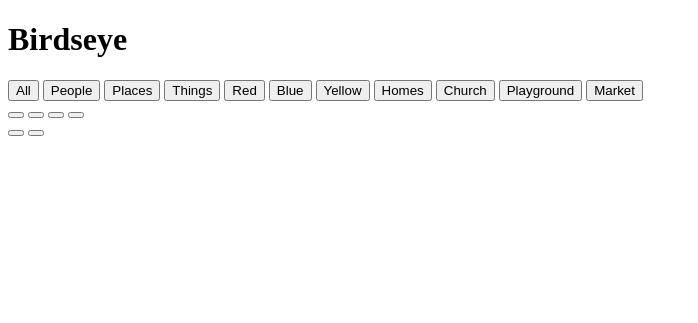
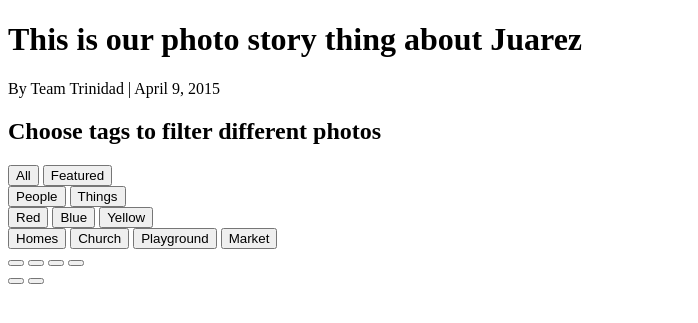
Before and after one commit to TylerFisher/birdseye, a Flask app: template template/templates/index.html in a window 1280 px wide. Shown: the top 323 px of the page, without its empty margins (0-698 px from the left). Run offline with Flask 2, Linux system fonts and the light colour scheme; the template is opened without the code that fills it, so the values that code supplies are empty.

Commit message:
working filters

```diff
--- a/template/less/lib/photoswipe-default-skin.less
+++ b/template/less/lib/photoswipe-default-skin.less
@@ -49,7 +49,7 @@
   opacity: 1; }
 
 .pswp__button, .pswp__button--arrow--left:before, .pswp__button--arrow--right:before {
-  background: url(default-skin.png) 0 0 no-repeat;
+  background: url(../img/default-skin.png) 0 0 no-repeat;
   background-size: 264px 88px;
   width: 44px;
   height: 44px; }
@@ -57,7 +57,7 @@
 @media (-webkit-min-device-pixel-ratio: 1.1), (min-resolution: 105dpi), (min-resolution: 1.1dppx) {
   /* Serve SVG sprite if browser supports SVG and resolution is more than 105dpi */
   .pswp--svg .pswp__button, .pswp--svg .pswp__button--arrow--left:before, .pswp--svg .pswp__button--arrow--right:before {
-    background-image: url(default-skin.svg); }
+    background-image: url(../img/default-skin.svg); }
 
   .pswp--svg .pswp__button--arrow--left, .pswp--svg .pswp__button--arrow--right {
     background: none; }
--- a/template/templates/_base.html
+++ b/template/templates/_base.html
@@ -6,6 +6,8 @@
 
     <!-- META TAGS -->
     {% include '_meta.html' %}
+
+    <link href='http://fonts.googleapis.com/css?family=Open+Sans:400,300,600|Merriweather:400,700' rel='stylesheet' type='text/css'>
 
     <!-- CSS -->
     {{ CSS.push('less/app.less') }}
--- a/template/templates/_meta.html
+++ b/template/templates/_meta.html
@@ -2,4 +2,3 @@
 <meta http-equiv="X-UA-Compatible" content="IE=edge" />
 <meta name="viewport" content="width=device-width, initial-scale=1.0, minimum-scale=1.0, maximum-scale=1.0" />
 <meta http-equiv="content-type" content="text/html; charset=utf-8" />
-<link rel="shortcut icon" href="http://media.npr.org/favicon.ico" />
--- a/template/templates/index.html
+++ b/template/templates/index.html
@@ -1,20 +1,31 @@
 {% extends '_base.html' %}
 
 {% block content %}
-<h1>Birdseye</h1>
+<h1>This is our photo story thing about Juarez</h1>
+<div class="byline">
+<p>By <span class="name">Team Trinidad</span> | April 9, 2015</p>
 
 <div class="filters">
-    <button class="filter" data-filter="*">All</button>
-    <button class="filter" data-filter=".people">People</button>
-    <button class="filter" data-filter=".places">Places</button>
-    <button class="filter" data-filter=".things">Things</button>
-    <button class="filter" data-filter=".red">Red</button>
-    <button class="filter" data-filter=".blue">Blue</button>
-    <button class="filter" data-filter=".yellow">Yellow</button>
-    <button class="filter" data-filter=".homes">Homes</button>
-    <button class="filter" data-filter=".church">Church</button>
-    <button class="filter" data-filter=".playground">Playground</button>
-    <button class="filter" data-filter=".market">Market</button>
+    <h2>Choose tags to filter different photos</h2>
+
+    <button class="btn filter" data-filter="*">All</button>
+    <button class="btn filter" data-filter="*">Featured</button>
+
+    <div class="filter-group" data-filter-group="object">
+        <button class="btn filter" data-filter=".people">People</button>
+        <button class="btn filter" data-filter=".things">Things</button>
+    </div>
+    <div class="filter-group" data-filter-group="color">
+        <button class="btn filter" data-filter=".red">Red</button>
+        <button class="btn filter" data-filter=".blue">Blue</button>
+        <button class="btn filter" data-filter=".yellow">Yellow</button>
+    </div>
+    <div class="filter-group" data-filter-group="subject">
+        <button class="btn filter" data-filter=".homes">Homes</button>
+        <button class="btn filter" data-filter=".church">Church</button>
+        <button class="btn filter" data-filter=".playground">Playground</button>
+        <button class="btn filter" data-filter=".market">Market</button>
+    </div>
 </div>
 
 
```
Also changed, not shown: template/less/app.less (+54 -0 lines), template/www/js/app.js (+32 -3 lines), template/www/img/default-skin.png (renamed from template/less/lib/default-skin.png), template/www/img/default-skin.svg (renamed from template/less/lib/default-skin.svg).
